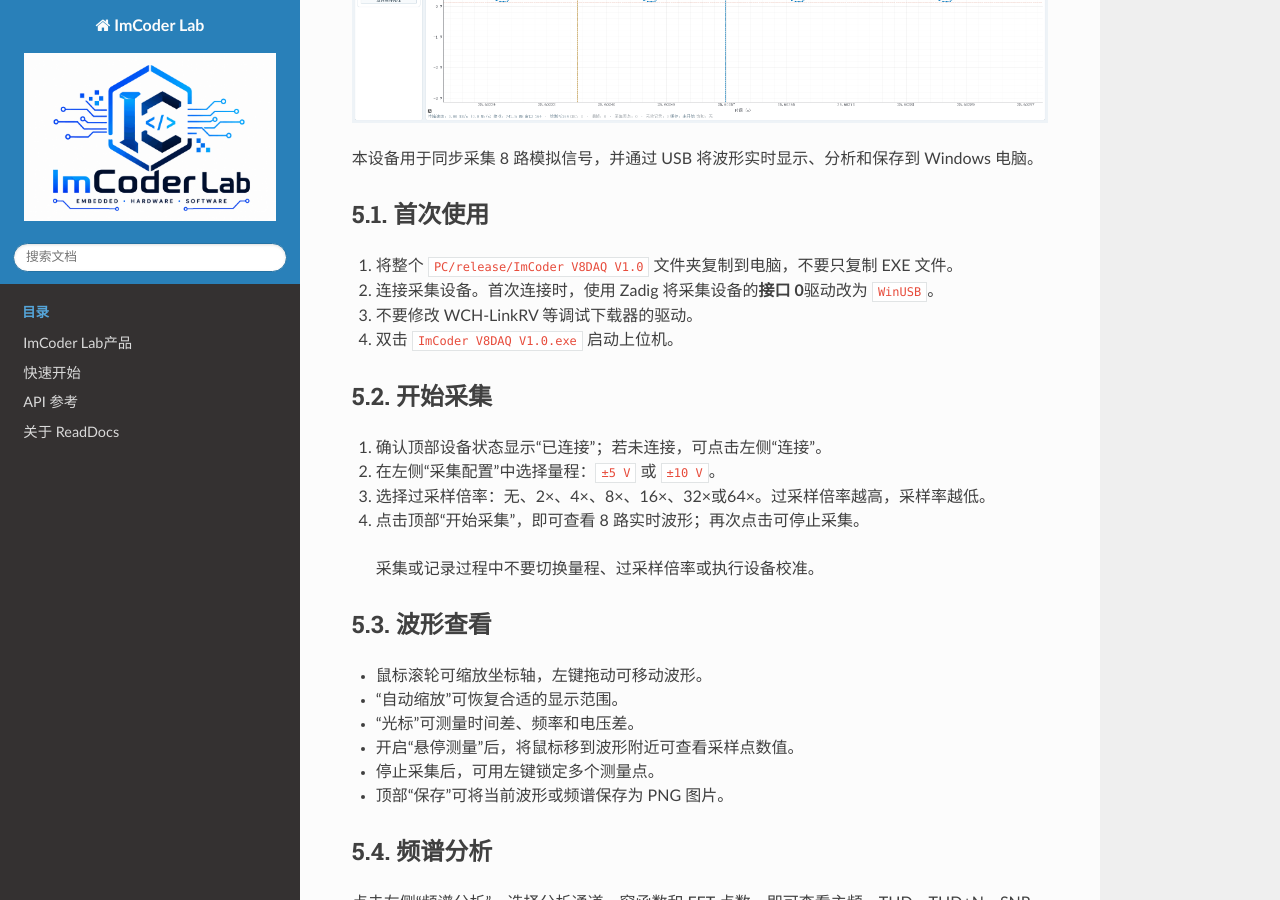
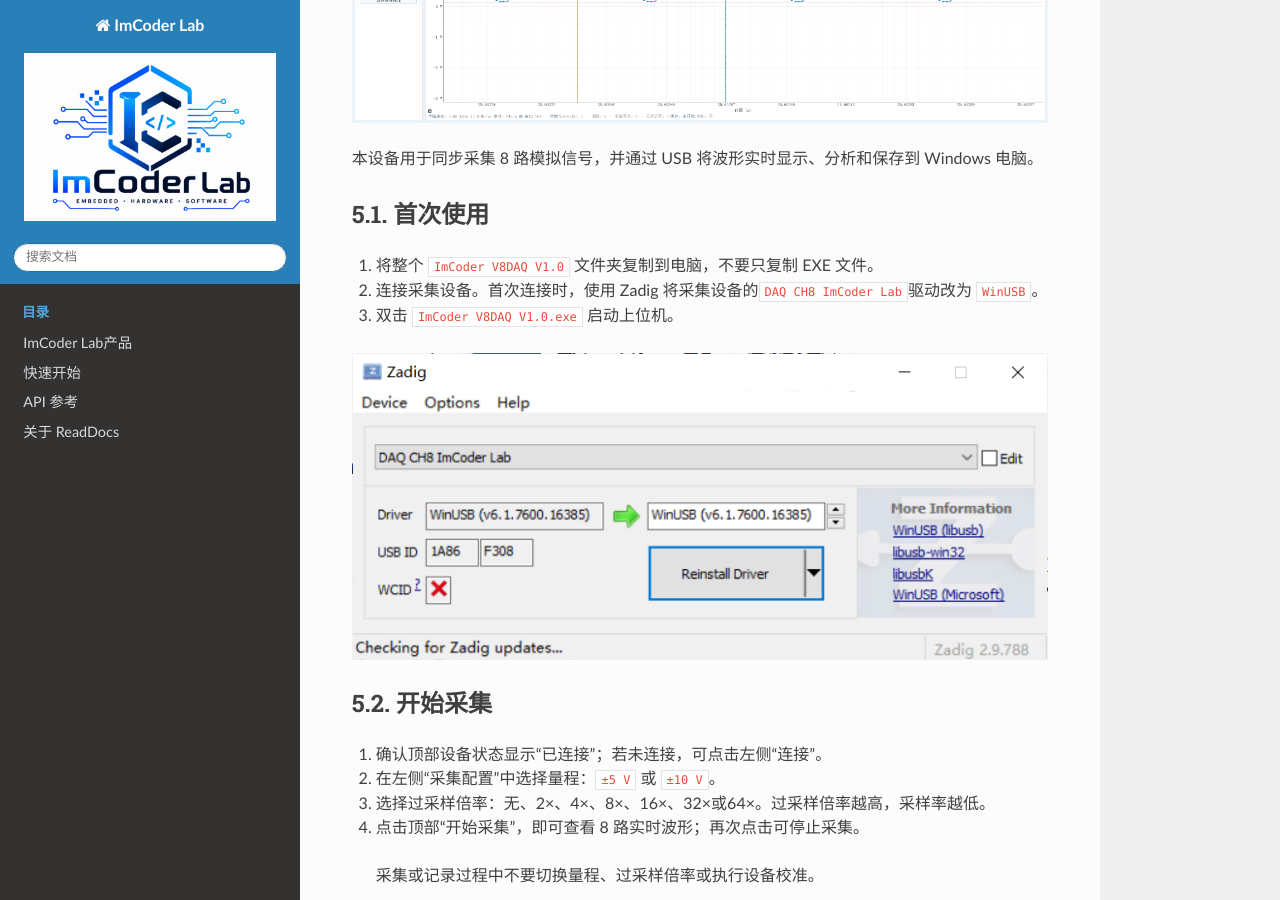
Before and after one commit to COYOO1510/ImCoder-Lab, a Sphinx documentation site: the page built from source/COYOO/ch32v307v_ch8_daq.md, in a window 1280 px wide and 900 px high, scrolled down 2043 px. Built offline with Sphinx 7.4.7 and the Read the Docs theme 3.1.0, drawn with Linux system fonts in a browser that asks for light colours.

Commit message:
2026-09-03

```diff
--- a/source/COYOO/ch32v307v_ch8_daq.md
+++ b/source/COYOO/ch32v307v_ch8_daq.md
@@ -63,10 +63,11 @@
 
 ### 5.1. 首次使用
 
-1. 将整个 `PC/release/ImCoder V8DAQ V1.0` 文件夹复制到电脑，不要只复制 EXE 文件。
-2. 连接采集设备。首次连接时，使用 Zadig 将采集设备的**接口 0**驱动改为 `WinUSB`。
-3. 不要修改 WCH-LinkRV 等调试下载器的驱动。
-4. 双击 `ImCoder V8DAQ V1.0.exe` 启动上位机。
+1. 将整个 `ImCoder V8DAQ V1.0` 文件夹复制到电脑，不要只复制 EXE 文件。
+2. 连接采集设备。首次连接时，使用 Zadig 将采集设备的`DAQ CH8 ImCoder Lab`驱动改为 `WinUSB`。
+3. 双击 `ImCoder V8DAQ V1.0.exe` 启动上位机。
+
+![zadig](../_static/images/zadig.png)
 
 ### 5.2. 开始采集
 
```
Also changed, not shown: other parts of source/COYOO/ch32v307v_ch8_daq.md (+1 -1 lines), source/_static/images/zadig.png (added).
